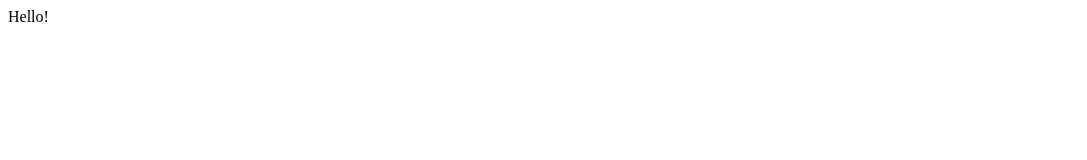
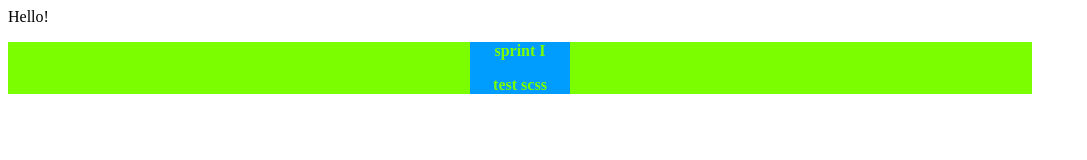
Before and after one commit to KunitzAn/netlify-example, a website: page index.html in a window 1280 px wide. Shown: the whole page, without its empty margins (0-1087 px from the left). Drawn offline with Linux system fonts and the light colour scheme.

Commit message:
scss and css files added

```diff
--- a/index.html
+++ b/index.html
@@ -5,9 +5,17 @@
     <meta http-equiv="X-UA-Compatible" content="IE=edge">
     <meta name="viewport" content="width=device-width, initial-scale=1.0">
     <title>Document</title>
+    <link rel="stylesheet" href="style.css">
 </head>
 <body>
     Hello!
+
+    <div class="header">
+        <div class="wrapper">
+            <p>sprint I</p>
+            <p>test scss</p>
+        </div>
+    </div>
 
 
    <!--  <script src="./index.js"></script> -->
--- a/package.json
+++ b/package.json
@@ -16,5 +16,8 @@
   "bugs": {
     "url": "https://github.com/KunitzAn/netlify-example/issues"
   },
-  "homepage": "https://github.com/KunitzAn/netlify-example#readme"
+  "homepage": "https://github.com/KunitzAn/netlify-example#readme",
+  "devDependencies": {
+    "sass": "^1.56.1"
+  }
 }
--- /dev/null
+++ b/style.scss
@@ -0,0 +1,20 @@
+$primary-color: rgb(123, 255, 0);
+
+.header{
+    background: $primary-color;
+    max-width: 1024px;
+    position: relative;
+
+    .wrapper{
+        margin: 0 auto;
+        max-width: 100px;
+        background-color: rgb(0, 157, 255);
+
+        p{
+            max-width: 100px;
+            text-align: center;
+            font-weight: bolder;
+            color: $primary-color;
+        }
+    }
+}
```
Also changed, not shown: dist/index.html, style.css (added), 10 other files.
